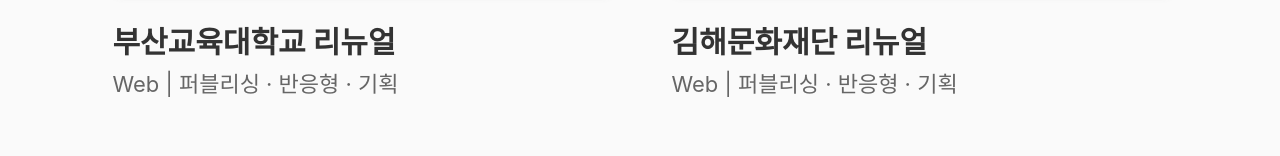
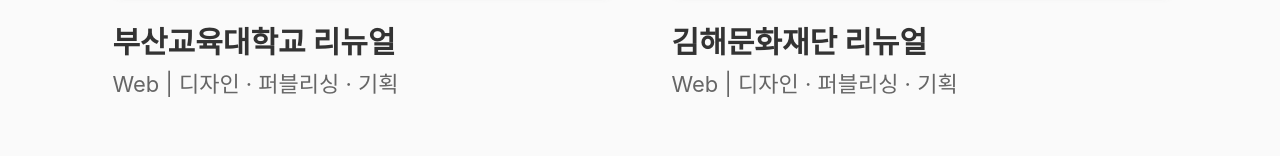
Before and after one commit to cozyoub/portfolio, a plain HTML site: page index.html in a window 1280 px wide. Shown: the part 2504-2660 px from the top of the page. Drawn offline with nearby package versions, Linux system fonts and the light colour scheme; a web font is replaced by a local one.

Commit message:
Add files via upload

```diff
--- a/index.html
+++ b/index.html
@@ -203,7 +203,7 @@
                 </a>
                 <div class="work__txt">
                   <h5>부산교육대학교 리뉴얼</h5>
-                  <p>Web | 퍼블리싱 · 반응형 · 기획</p>
+                  <p>Web | 디자인 · 퍼블리싱 · 기획</p>
                 </div>
               </li>
               <li>
@@ -215,7 +215,7 @@
                 </a>
                 <div class="work__txt">
                   <h5>김해문화재단 리뉴얼</h5>
-                  <p>Web | 퍼블리싱 · 반응형 · 기획</p>
+                  <p>Web | 디자인 · 퍼블리싱 · 기획</p>
                 </div>
               </li>
               <li>
```
